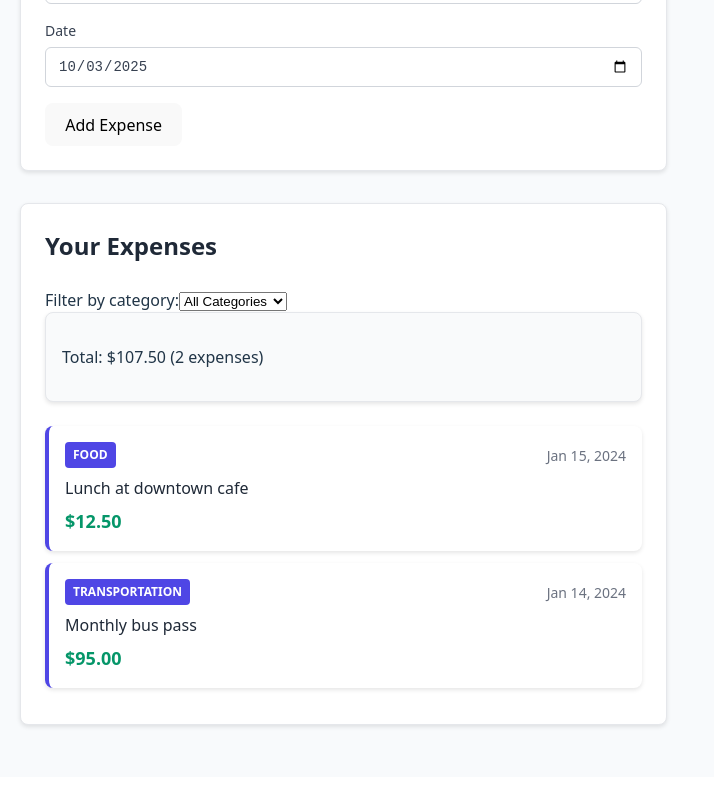
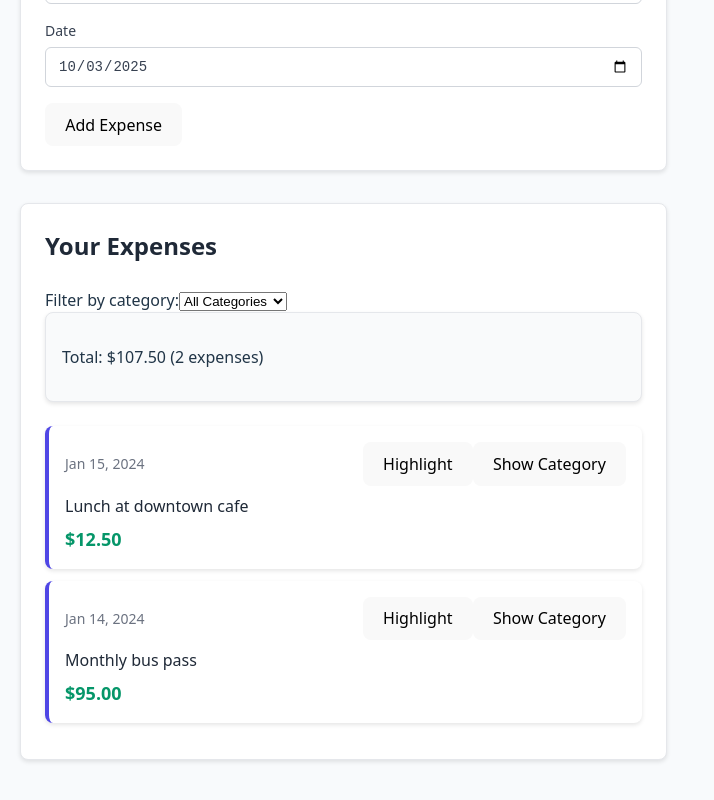
Before and after one commit to zhu0lin/expense-tracker, a React (Vite) app: page / in a window 1280 px wide. Shown: the part 596-1396 px from the top of the page, without its empty margins (0-714 px from the left). Before the commit the page ends 1373 px from the top, so only its background shows below. Built offline with nearby package versions, Linux system fonts and the light colour scheme.

Commit message:
Feat: integrate union types in component props, replacing hardcoded string types Better type safety and error handling

```diff
--- a/src/components/ExpenseCard/ExpenseCard.css
+++ b/src/components/ExpenseCard/ExpenseCard.css
@@ -12,6 +12,12 @@
 .expense-card:hover {
   transform: translateY(-2px);
   box-shadow: 0 4px 8px rgba(0, 0, 0, 0.15);
+}
+
+.expense-card.highlighted {
+  background: #FEF3C7;
+  border-left-color: #F59E0B;
+  box-shadow: 0 2px 8px rgba(245, 158, 11, 0.2);
 }
 
 .expense-header {
--- a/src/components/ExpenseCard/ExpenseCard.tsx
+++ b/src/components/ExpenseCard/ExpenseCard.tsx
@@ -1,6 +1,24 @@
 // src/components/ExpenseCard/ExpenseCard.tsx
-import React from 'react';
+import React, { useState } from 'react';
 import './ExpenseCard.css';
+
+/*
+TYPESCRIPT FEATURE INVENTORY:
+Interfaces Found:
+1. ExpenseCardProps - defines component contract
+
+Type Annotations Found:
+1. amount: number - ensures currency values are numeric
+
+Autocomplete Helped:
+I did not use autocomplete.
+
+Error I Fixed:
+Created type union types for better type safety
+*/
+
+
+export type ExpenseCategory = 'Food' | 'Transportation' | 'Entertainment' | 'Other';
 
 // TypeScript interface defines the structure of props this component expects
 // This acts like a contract - any parent component must provide these exact properties
@@ -8,8 +26,13 @@ export interface ExpenseCardProps {
     id: number;              // Unique identifier for each expense
     description: string;     // What the expense was for (e.g., "Lunch at Joe's Pizza")
     amount: number;         // Cost in dollars (will be formatted to show currency)
-    category: string;       // Type of expense (e.g., "Food", "Transportation")
+    category: ExpenseCategory;       // Type of expense (e.g., "Food", "Transportation")
     date: string;          // When the expense occurred (formatted as string)
+
+    // Optional props
+    onDelete?: (id: number) => void;
+    highlighted?: boolean;
+    showCategory?: boolean;
 }
 
 /**
@@ -21,13 +44,22 @@ export interface ExpenseCardProps {
  * @param {string} props.category - Expense category for organization and filtering
  * @param {string} props.date - Date when expense occurred (ISO string format)
  */
+
 const ExpenseCard: React.FC<ExpenseCardProps> = ({
     id,
     description,
     amount,
     category,
-    date
+    date,
+    highlighted = false,
+    showCategory = false,
+    onDelete
 }) => {
+
+    // Local state for UI interactions (can be overridden by props)
+    const [isHighlighted, setIsHighlighted] = useState(highlighted);
+    const [isCategoryVisible, setIsCategoryVisible] = useState(showCategory);
+
     // Format currency for professional display
     const formattedAmount = new Intl.NumberFormat('en-US', {
         style: 'currency',
@@ -41,13 +73,67 @@ const ExpenseCard: React.FC<ExpenseCardProps> = ({
         year: 'numeric'
     });
 
+    const handleToggleCategory = () => {
+        setIsCategoryVisible(prev => !prev);
+    }
+
+    const handleToggleHighlight = () => {
+        setIsHighlighted(prev => !prev);
+    }
+
+    const handleDelete = () => {
+        if (onDelete) {
+            onDelete(id);
+        }
+    }
+
+
     return (
-        <article className="expense-card">
+
+
+        <article className={`expense-card ${isHighlighted ? 'highlighted' : ''}`}>
             <div className="expense-header">
-                <span className="expense-category">{category}</span>
+                {/* Only show category when isCategoryVisible is true */}
+                {isCategoryVisible && <span className="expense-category">{category}</span>}
+
                 <time className="expense-date" dateTime={date}>
                     {formattedDate}
                 </time>
+
+                {/* controls: toggle highlight, toggle category visibility, delete (only if provided) */}
+                <div className="expense-controls">
+                    <button
+                        type="button"
+                        className="btn-toggle-highlight"
+                        onClick={handleToggleHighlight}
+                        aria-pressed={isHighlighted}
+                        title="Toggle highlight"
+                    >
+                        {isHighlighted ? 'Unhighlight' : 'Highlight'}
+                    </button>
+
+                    <button
+                        type="button"
+                        className="btn-toggle-category"
+                        onClick={handleToggleCategory}
+                        aria-pressed={isCategoryVisible}
+                        title={isCategoryVisible ? 'Hide category' : 'Show category'}
+                    >
+                        {isCategoryVisible ? 'Hide Category' : 'Show Category'}
+                    </button>
+
+                    {/* Only show delete button if onDelete prop exists */}
+                    {onDelete && (
+                        <button
+                            type="button"
+                            className="btn-delete"
+                            onClick={handleDelete}
+                            title="Delete expense"
+                        >
+                            Delete
+                        </button>
+                    )}
+                </div>
             </div>
 
             <div className="expense-body">
--- a/src/components/ExpenseList/ExpenseList.tsx
+++ b/src/components/ExpenseList/ExpenseList.tsx
@@ -1,11 +1,14 @@
 // src/components/ExpenseList/ExpenseList.tsx
 import React, { useState } from 'react';
 import ExpenseCard from '../ExpenseCard/ExpenseCard';
+import type { ExpenseCategory } from '../ExpenseCard/ExpenseCard';
 import type { ExpenseCardProps } from '../ExpenseCard/ExpenseCard';
 import './ExpenseList.css';
 
 // Type for expense data (reusing interface from ExpenseCard)
 type Expense = ExpenseCardProps;
+type SortOption = 'date' | 'amount' | 'category';
+type FilterOption = 'All' | ExpenseCategory;
 
 /**
  * Props interface for ExpenseList component
@@ -35,7 +38,8 @@ interface ExpenseListProps {
 const ExpenseList: React.FC<ExpenseListProps> = ({ expenses }) => {
 
   // ONLY manage UI state (filtering) - NOT expense data
-  const [filterCategory, setFilterCategory] = useState<string>('All');
+  const [sortCategory, setSortCategory] = useState<SortOption>('date')
+  const [filterCategory, setFilterCategory] = useState<FilterOption>('All');
 
   // Filter expenses from props (not local state)
   const filteredExpenses = filterCategory === 'All'
@@ -53,7 +57,7 @@ const ExpenseList: React.FC<ExpenseListProps> = ({ expenses }) => {
    * @param {React.ChangeEvent<HTMLSelectElement>} event - Select change event
    */
   const handleCategoryChange = (event: React.ChangeEvent<HTMLSelectElement>) => {
-    setFilterCategory(event.target.value);
+    setFilterCategory(event.target.value as FilterOption);
   };
 
   return (
```
Also changed, not shown: 1 other file (tests, documents, lock files or other folders).
